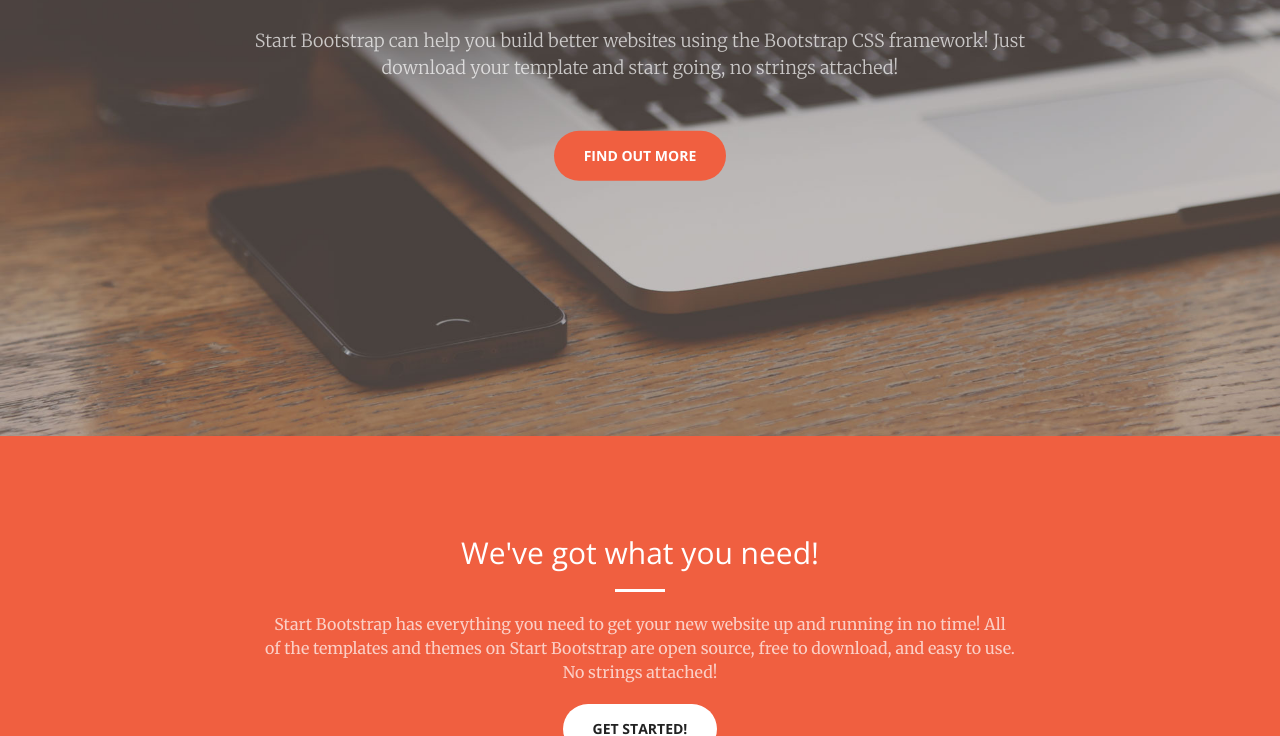
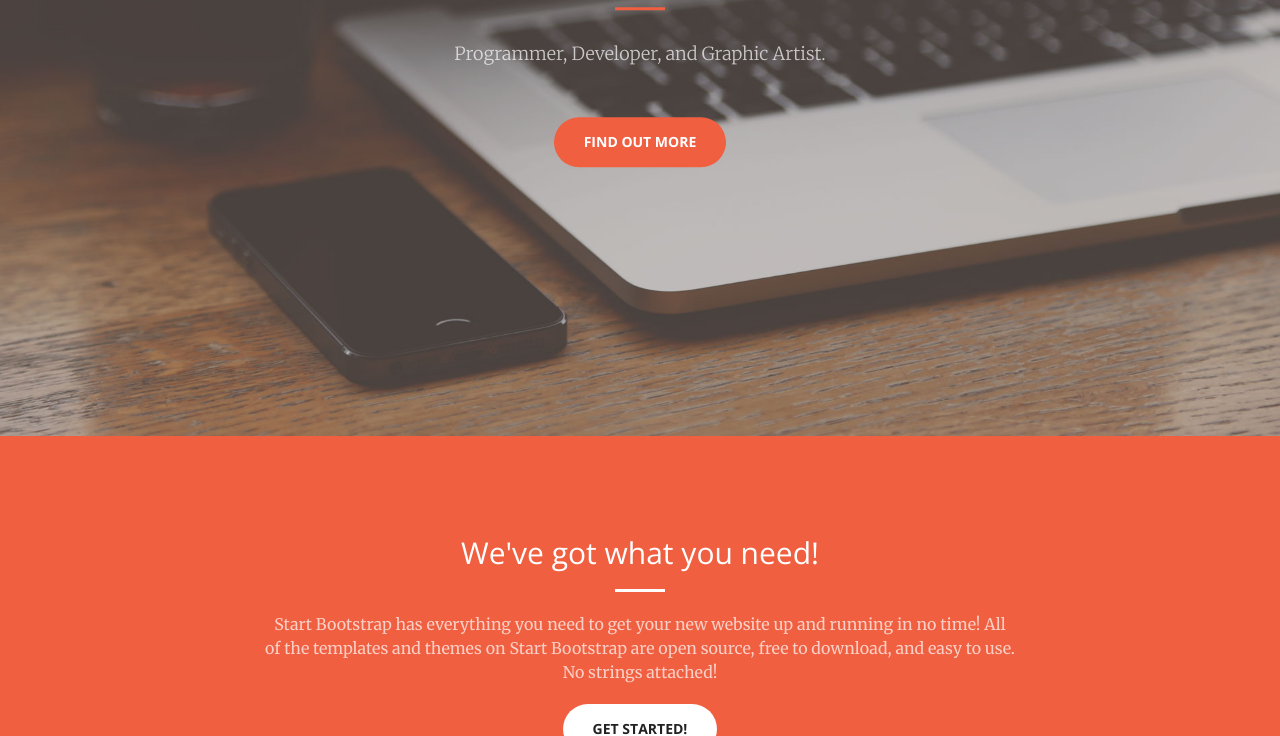
Before and after one commit to mfoote4/web, a plain HTML site: page index.html in a window 1280 px wide. Shown: the part 364-1100 px from the top of the page. Drawn offline with nearby package versions, Linux system fonts and the light colour scheme.

Commit message:
gh-pages

```diff
--- a/index.html
+++ b/index.html
@@ -76,7 +76,7 @@
             <div class="header-content-inner">
                 <h1>Michaela Foote</h1>
                 <hr>
-                <p>Start Bootstrap can help you build better websites using the Bootstrap CSS framework! Just download your template and start going, no strings attached!</p>
+                <p>Programmer, Developer, and Graphic Artist.</p>
                 <a href="#about" class="btn btn-primary btn-xl page-scroll">Find Out More</a>
             </div>
         </div>
```
